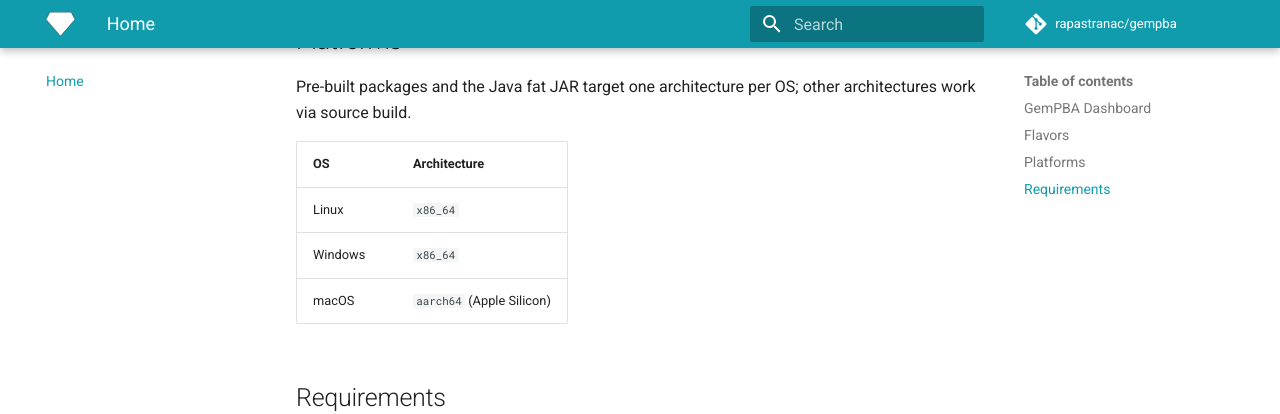
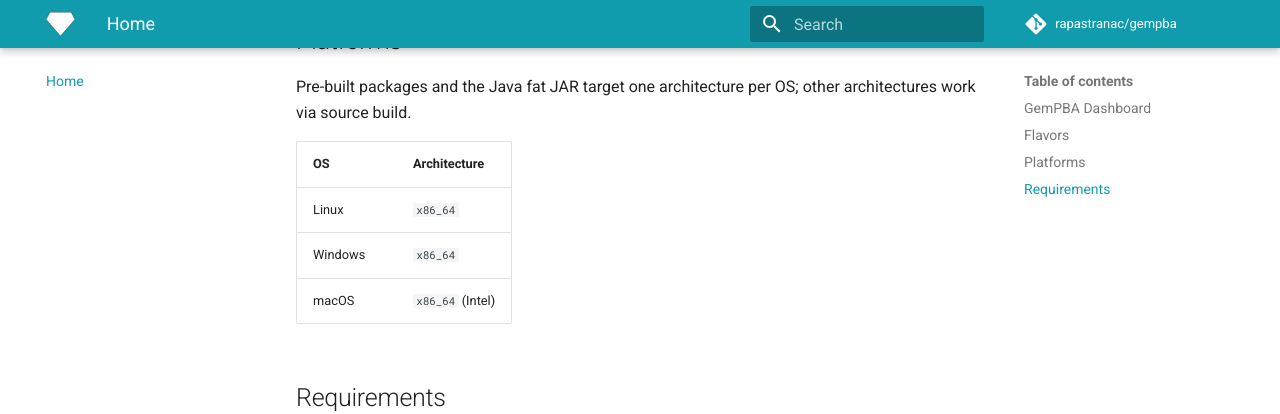
Before and after one commit to rapastranac/gempba-docs, an MkDocs documentation site: the page built from docs/index.md, in a window 1280 px wide and 900 px high, scrolled down 2295 px. Shown: the top 414 px of the window. Built offline with MkDocs 1.6.1 and Material for MkDocs 9.7.7, drawn with Linux system fonts in a browser that asks for light colours; comment, search, counter and statistics services are not loaded.

Commit message:
#411 docs: Show macOS as Intel only in the platform tables
- The home page's Platforms table and the Java page's Supported platforms table give macOS as x86_64 (Intel), as gempba's README does: the macOS jobs build on Intel since apdistributedsystems/gempba#387, and Apple Silicon natives moved to v5.0.0 with apdistributedsystems/gempba#409
- Also rewrites text merged before this tracker: rapastranac/gempba-docs#18

```diff
--- a/docs/index.md
+++ b/docs/index.md
@@ -64,7 +64,7 @@ Pre-built packages and the Java fat JAR target one architecture per OS; other ar
 |---|---|
 | Linux | `x86_64` |
 | Windows | `x86_64` |
-| macOS | `aarch64` (Apple Silicon) |
+| macOS | `x86_64` (Intel) |
 
 ## Requirements
 
```
Also changed, not shown: docs/java/index.md (+1 -1 lines).
